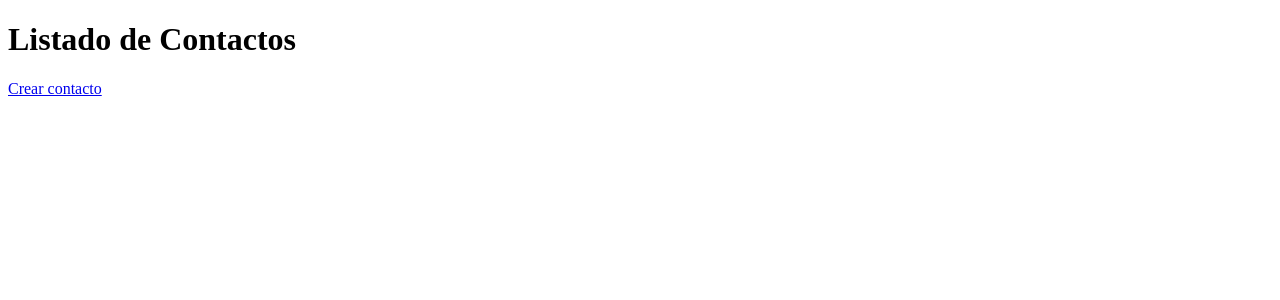
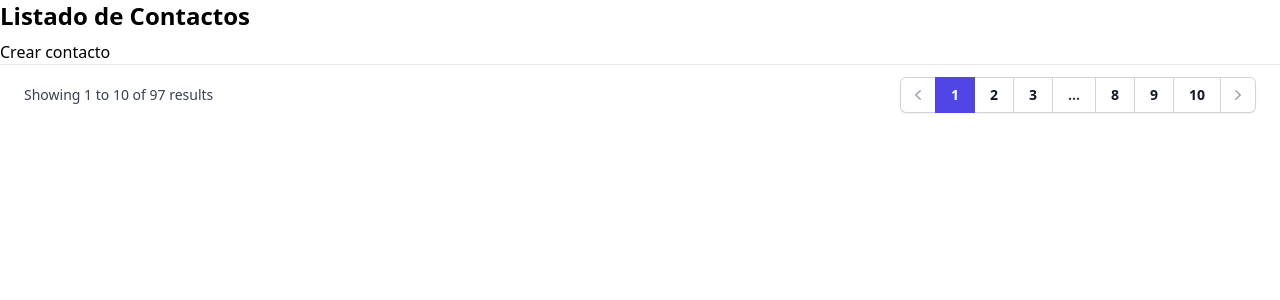
Before and after one commit to jhons1206/mvc-framework, a PHP site: page /contacts in a window 1280 px wide. Shown: the top 300 px of the page. Run offline with PHP 8.4, Linux system fonts and the light colour scheme; data that the repository does not hold is empty; some libraries are stand-ins or nearby versions.

Commit message:
Clase 24: Links de paginación - Avance

```diff
--- a/app/Controllers/ContactController.php
+++ b/app/Controllers/ContactController.php
@@ -9,7 +9,9 @@ class ContactController extends Controller
     public function index()
     {
         $model = new Contact;
-        $contacts = $model->all();
+        $contacts = $model->paginate(4);
+
+        // return $contacts;
 
         // compact("contacts") => ["contacts" => $contacts]
         return $this->view("contacts.index", compact("contacts"));
--- a/lib/Route.php
+++ b/lib/Route.php
@@ -21,6 +21,10 @@ class Route {
 
         $uri = $_SERVER['REQUEST_URI'];
         $uri = trim($uri, '/');
+
+        if(strpos($uri, '?')) {
+            $uri = substr($uri, 0, strpos($uri, '?'));
+        }
 
         $method = $_SERVER['REQUEST_METHOD'];
 
--- a/resources/views/contacts/index.php
+++ b/resources/views/contacts/index.php
@@ -1,18 +1,22 @@
 <!DOCTYPE html>
 <html lang="en">
+
 <head>
     <meta charset="UTF-8">
     <meta http-equiv="X-UA-Compatible" content="IE=edge">
     <meta name="viewport" content="width=device-width, initial-scale=1.0">
     <title>Contactos</title>
+    <script src="https://cdn.tailwindcss.com"></script>
+
 </head>
+
 <body>
-    <h1>Listado de Contactos</h1>
+    <h1 class="text-2xl font-bold mb-2">Listado de Contactos</h1>
 
     <a href="/contacts/create">Crear contacto</a>
 
-    <ul>
-        <?php foreach($contacts as $contact): ?>
+    <ul class="list-disc list-inside">
+        <?php foreach ($contacts['data'] as $contact) : ?>
             <li>
                 <a href="/contacts/<?= $contact['id'] ?>">
                     <?= $contact['name'] ?>
@@ -20,5 +24,51 @@
             </li>
         <?php endforeach ?>
     </ul>
+
+    <div class="flex items-center justify-between border-t border-gray-200 bg-white px-4 py-3 sm:px-6">
+        <div class="flex flex-1 justify-between sm:hidden">
+            <a href="#" class="relative inline-flex items-center rounded-md border border-gray-300 bg-white px-4 py-2 text-sm font-medium text-gray-700 hover:bg-gray-50">Previous</a>
+            <a href="#" class="relative ml-3 inline-flex items-center rounded-md border border-gray-300 bg-white px-4 py-2 text-sm font-medium text-gray-700 hover:bg-gray-50">Next</a>
+        </div>
+        <div class="hidden sm:flex sm:flex-1 sm:items-center sm:justify-between">
+            <div>
+                <p class="text-sm text-gray-700">
+                    Showing
+                    <span class="font-medium">1</span>
+                    to
+                    <span class="font-medium">10</span>
+                    of
+                    <span class="font-medium">97</span>
+                    results
+                </p>
+            </div>
+            <div>
+                <nav class="isolate inline-flex -space-x-px rounded-md shadow-sm" aria-label="Pagination">
+                    <a href="#" class="relative inline-flex items-center rounded-l-md px-2 py-2 text-gray-400 ring-1 ring-inset ring-gray-300 hover:bg-gray-50 focus:z-20 focus:outline-offset-0">
+                        <span class="sr-only">Previous</span>
+                        <svg class="h-5 w-5" viewBox="0 0 20 20" fill="currentColor" aria-hidden="true">
+                            <path fill-rule="evenodd" d="M12.79 5.23a.75.75 0 01-.02 1.06L8.832 10l3.938 3.71a.75.75 0 11-1.04 1.08l-4.5-4.25a.75.75 0 010-1.08l4.5-4.25a.75.75 0 011.06.02z" clip-rule="evenodd" />
+                        </svg>
+                    </a>
+                    <!-- Current: "z-10 bg-indigo-600 text-white focus-visible:outline focus-visible:outline-2 focus-visible:outline-offset-2 focus-visible:outline-indigo-600", Default: "text-gray-900 ring-1 ring-inset ring-gray-300 hover:bg-gray-50 focus:outline-offset-0" -->
+                    <a href="#" aria-current="page" class="relative z-10 inline-flex items-center bg-indigo-600 px-4 py-2 text-sm font-semibold text-white focus:z-20 focus-visible:outline focus-visible:outline-2 focus-visible:outline-offset-2 focus-visible:outline-indigo-600">1</a>
+                    <a href="#" class="relative inline-flex items-center px-4 py-2 text-sm font-semibold text-gray-900 ring-1 ring-inset ring-gray-300 hover:bg-gray-50 focus:z-20 focus:outline-offset-0">2</a>
+                    <a href="#" class="relative hidden items-center px-4 py-2 text-sm font-semibold text-gray-900 ring-1 ring-inset ring-gray-300 hover:bg-gray-50 focus:z-20 focus:outline-offset-0 md:inline-flex">3</a>
+                    <span class="relative inline-flex items-center px-4 py-2 text-sm font-semibold text-gray-700 ring-1 ring-inset ring-gray-300 focus:outline-offset-0">...</span>
+                    <a href="#" class="relative hidden items-center px-4 py-2 text-sm font-semibold text-gray-900 ring-1 ring-inset ring-gray-300 hover:bg-gray-50 focus:z-20 focus:outline-offset-0 md:inline-flex">8</a>
+                    <a href="#" class="relative inline-flex items-center px-4 py-2 text-sm font-semibold text-gray-900 ring-1 ring-inset ring-gray-300 hover:bg-gray-50 focus:z-20 focus:outline-offset-0">9</a>
+                    <a href="#" class="relative inline-flex items-center px-4 py-2 text-sm font-semibold text-gray-900 ring-1 ring-inset ring-gray-300 hover:bg-gray-50 focus:z-20 focus:outline-offset-0">10</a>
+                    <a href="#" class="relative inline-flex items-center rounded-r-md px-2 py-2 text-gray-400 ring-1 ring-inset ring-gray-300 hover:bg-gray-50 focus:z-20 focus:outline-offset-0">
+                        <span class="sr-only">Next</span>
+                        <svg class="h-5 w-5" viewBox="0 0 20 20" fill="currentColor" aria-hidden="true">
+                            <path fill-rule="evenodd" d="M7.21 14.77a.75.75 0 01.02-1.06L11.168 10 7.23 6.29a.75.75 0 111.04-1.08l4.5 4.25a.75.75 0 010 1.08l-4.5 4.25a.75.75 0 01-1.06-.02z" clip-rule="evenodd" />
+                        </svg>
+                    </a>
+                </nav>
+            </div>
+        </div>
+    </div>
+
 </body>
+
 </html>
```
Also changed, not shown: app/Models/Model.php (+29 -0 lines).
